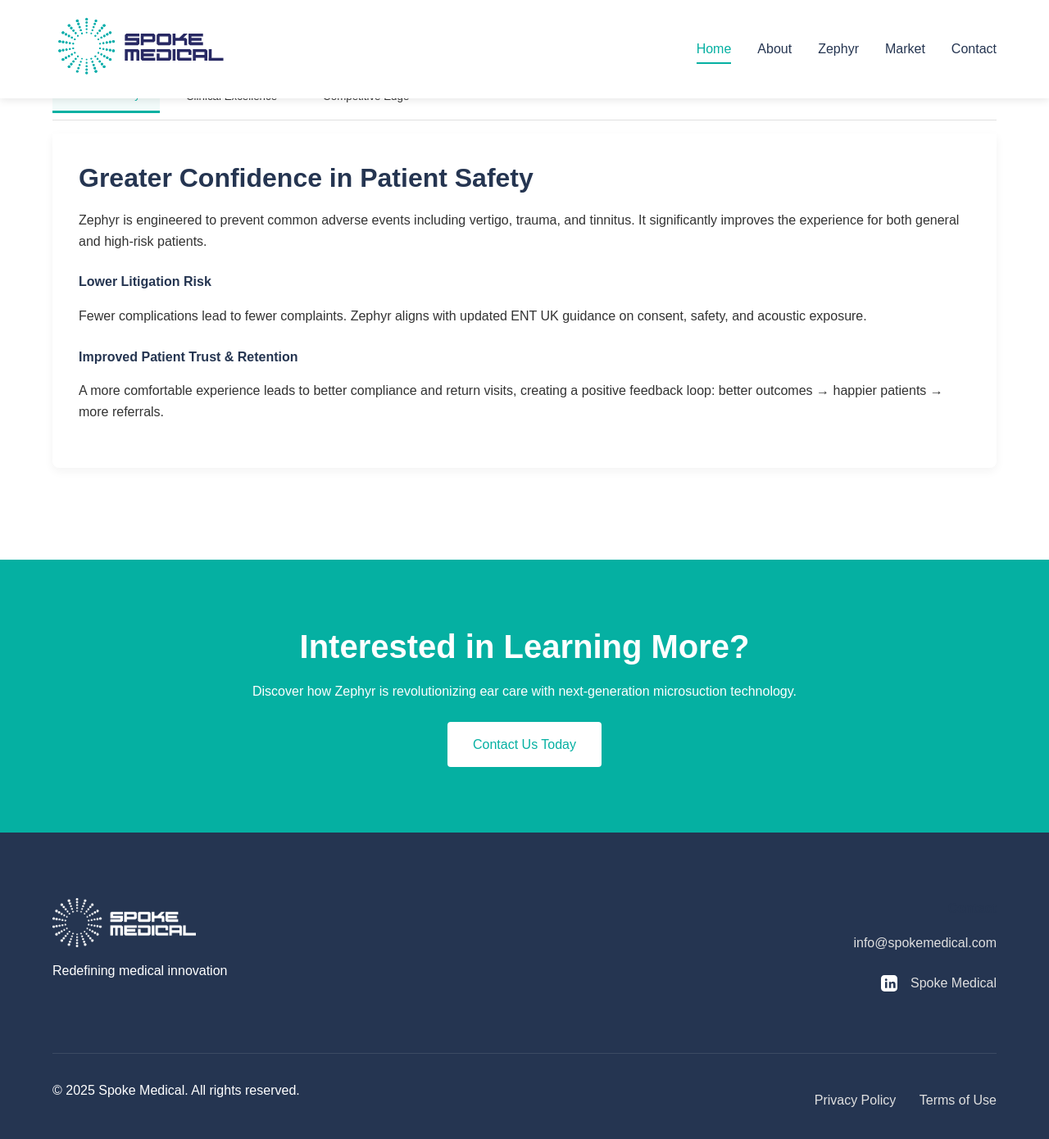
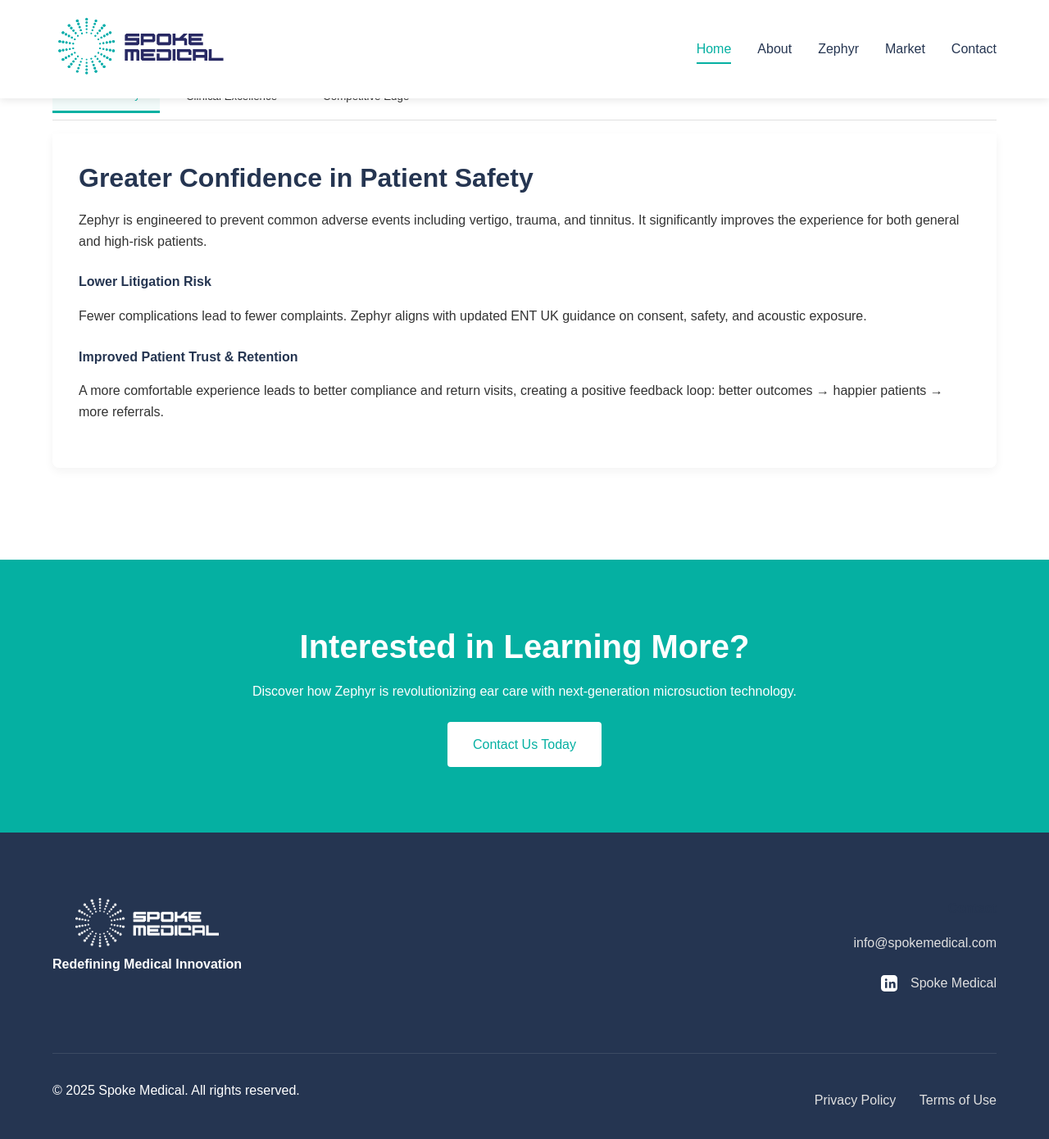
Before and after one commit to stevemilton/spokemedical, a Jekyll site: the page index.html, which Jekyll copies as it is, in a window 1280 px wide and 1400 px high, scrolled down 1917 px. Shown: the top 1390 px of the window at 82% size. Built offline with Jekyll 4.4.1, drawn with Linux system fonts in a browser that asks for light colours.

Commit message:
Update index.html
Fixing Strapline under logo in footer

```diff
--- a/index.html
+++ b/index.html
@@ -20,9 +20,12 @@
       gap: 2rem;
     }
     .footer-logo img {
-      height: 60px;
-      margin-bottom: 0.5rem;
-    }
+  height: 60px;
+  margin-bottom: 0.5rem;
+  display: block;
+  margin-left: auto;
+  margin-right: auto;
+}
     .footer-contact {
       text-align: right;
     }
@@ -56,7 +59,15 @@
         justify-content: center;
       }
     }
-  </style>
+  .tagline {
+  font-weight: bold;
+}
+.tagline {
+  font-weight: bold;
+  text-align: center;
+  margin-top: 0.5rem;
+}
+</style>
 </head>
 <body>
   <!-- Header -->
@@ -241,13 +252,13 @@
     </div>
   </section>
 
-<!-- Footer -->
+  <!-- Footer -->
   <footer class="footer" role="contentinfo">
     <div class="container">
       <div class="footer-content">
         <div class="footer-logo">
           <img src="images/whitelogo.jpg" alt="Spoke Medical Logo">
-          <p class="tagline">Redefining medical innovation</p>
+          <p class="tagline">Redefining Medical Innovation</p>
         </div>
         <div class="footer-contact">
           <h4>Contact</h4>
```
